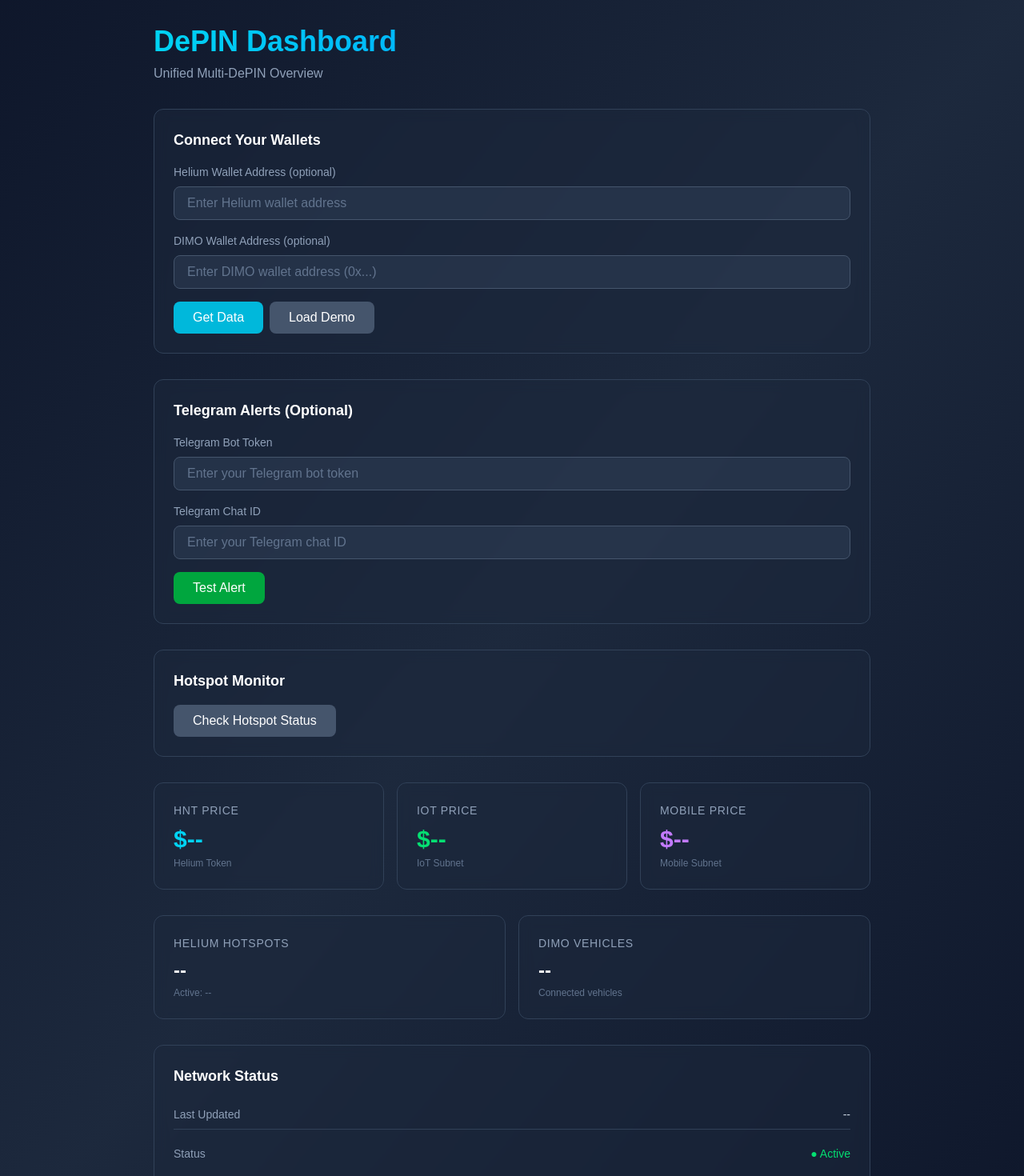
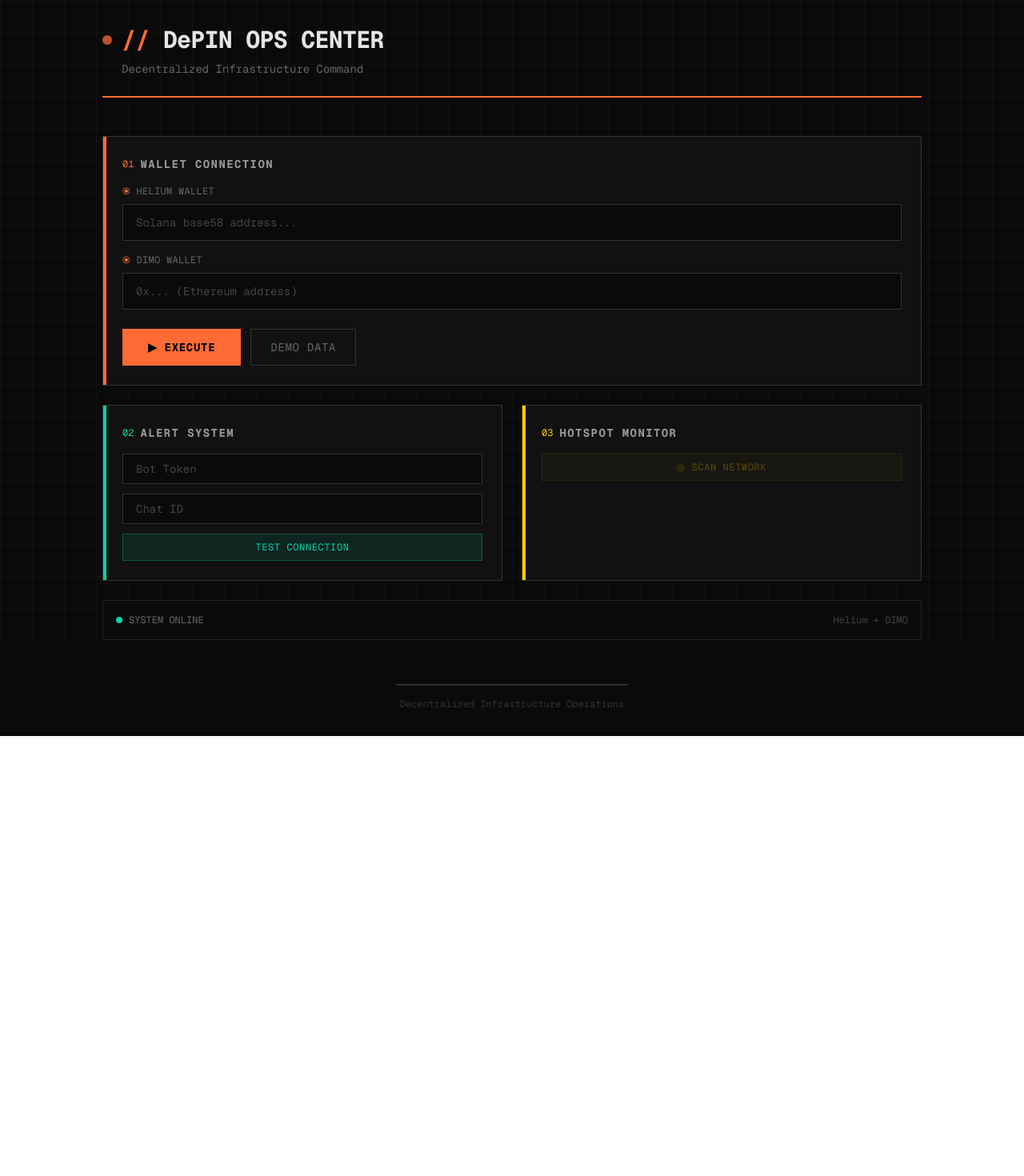
Before and after one commit to Samuel33rc/depin-dashboard, a Next.js app in the folder helium-dashboard/: page / in a window 1280 px wide. Shown: the top 1470 px of the page at 80% size. After the commit the page ends 920 px from the top, so only its background shows below. Built offline with nearby package versions, Linux system fonts and the light colour scheme.

Commit message:
Add CSV export, unified overview, and redesign (terminal aesthetic)

```diff
--- a/helium-dashboard/src/app/page.tsx
+++ b/helium-dashboard/src/app/page.tsx
@@ -29,6 +29,11 @@
   offlineHotspots: number;
   uptimePercentage: string;
   alertSent?: boolean;
+  rewards?: {
+    hnt: number;
+    iot: number;
+    mobile: number;
+  };
 }
 
 export default function Home() {
@@ -128,7 +133,7 @@
           chatId: telegramChatId,
           type: 'warning',
           title: 'DePIN Dashboard Test',
-          message: 'Telegram alerts are configured correctly! ✅'
+          message: 'Telegram alerts are configured correctly!'
         })
       });
 
@@ -142,225 +147,278 @@
     }
   };
 
+  const exportToCSV = () => {
+    if (!data && !dimoData) return;
+
+    const vehicleRows = dimoData?.vehicles ? dimoData.vehicles.map(v => [v.tokenId, `${v.year} ${v.make} ${v.model}`]) : [];
+
+    const rows = [
+      ['DePIN Dashboard Export', new Date().toISOString()],
+      [''],
+      ['Token Prices'],
+      ['Token', 'Price (USD)'],
+      ['HNT', data?.hntPrice.usd.toFixed(2) || ''],
+      ['IOT', data?.iotPrice.usd.toFixed(4) || ''],
+      ['MOBILE', data?.mobilePrice.usd.toFixed(4) || ''],
+      [''],
+      ['Helium Network'],
+      ['Metric', 'Value'],
+      ['Total Hotspots', data?.heliumStats.totalHotspots || ''],
+      ['Active Hotspots', data?.heliumStats.activeHotspots || ''],
+      [''],
+      ['DIMO'],
+      ['Metric', 'Value'],
+      ['Total Vehicles', dimoData?.totalVehicles || ''],
+      ...vehicleRows,
+    ];
+
+    const csvContent = rows.map(row => row.join(',')).join('\n');
+    const blob = new Blob([csvContent], { type: 'text/csv' });
+    const url = URL.createObjectURL(blob);
+    const a = document.createElement('a');
+    a.href = url;
+    a.download = `depin-dashboard-${new Date().toISOString().split('T')[0]}.csv`;
+    a.click();
+    URL.revokeObjectURL(url);
+  };
+
   return (
-    <div className="min-h-screen bg-gradient-to-br from-slate-900 via-slate-800 to-slate-900 text-white p-4 md:p-8">
-      <div className="max-w-4xl mx-auto">
-        <header className="mb-8">
-          <h1 className="text-3xl md:text-4xl font-bold bg-gradient-to-r from-cyan-400 to-blue-500 bg-clip-text text-transparent">
-            DePIN Dashboard
+    <div className="min-h-screen bg-[#0a0a0a] text-[#e5e5e5] p-4 md:p-8 font-mono">
+      <div className="absolute inset-0 opacity-[0.03] pointer-events-none"
+        style={{ backgroundImage: 'linear-gradient(#fff 1px, transparent 1px), linear-gradient(90deg, #fff 1px, transparent 1px)', backgroundSize: '40px 40px' }}>
+      </div>
+
+      <div className="max-w-5xl mx-auto relative">
+        <header className="mb-12 border-b-2 border-[#ff6b35] pb-6">
+          <div className="flex items-center gap-3 mb-2">
+            <div className="w-3 h-3 bg-[#ff6b35] rounded-full animate-pulse"></div>
+            <h1 className="text-2xl md:text-3xl font-bold tracking-tight">
+              <span className="text-[#ff6b35]">//</span> DePIN OPS CENTER
             </h1>
-          <p className="text-slate-400 mt-2">Unified Multi-DePIN Overview</p>
+          </div>
+          <p className="text-[#666] text-sm ml-6">Decentralized Infrastructure Command</p>
         </header>
 
-        <div className="bg-slate-800/50 backdrop-blur-sm border border-slate-700 rounded-xl p-6 mb-8">
-          <h3 className="text-lg font-semibold mb-4">Connect Your Wallets</h3>
+        <div className="grid gap-6 mb-8">
+          <div className="bg-[#111] border border-[#333] p-6 relative overflow-hidden">
+            <div className="absolute top-0 left-0 w-1 h-full bg-[#ff6b35]"></div>
+            <div className="flex items-center gap-2 mb-4">
+              <span className="text-xs text-[#ff6b35]">01</span>
+              <h3 className="text-sm font-bold uppercase tracking-widest text-[#999]">Wallet Connection</h3>
+            </div>
 
             <div className="space-y-4">
               <div>
-              <label className="block text-sm text-slate-400 mb-2">Helium Wallet Address (optional)</label>
-              <div className="flex gap-2">
+                <label className="block text-xs text-[#666] mb-2 uppercase tracking-wide">
+                  <span className="text-[#ff6b35]">⦿</span> Helium Wallet
+                </label>
                 <input
                   type="text"
                   value={heliumWallet}
                   onChange={(e) => setHeliumWallet(e.target.value)}
-                  placeholder="Enter Helium wallet address"
-                  className="flex-1 bg-slate-700/50 border border-slate-600 rounded-lg px-4 py-2 text-white placeholder-slate-500 focus:outline-none focus:border-cyan-500"
+                  placeholder="Solana base58 address..."
+                  className="w-full bg-[#0a0a0a] border border-[#333] px-4 py-3 text-sm text-[#e5e5e5] placeholder-[#444] focus:outline-none focus:border-[#ff6b35] font-mono"
                 />
-              </div>
               </div>
 
               <div>
-              <label className="block text-sm text-slate-400 mb-2">DIMO Wallet Address (optional)</label>
+                <label className="block text-xs text-[#666] mb-2 uppercase tracking-wide">
+                  <span className="text-[#ff6b35]">⦿</span> DIMO Wallet
+                </label>
                 <input
                   type="text"
                   value={dimoWallet}
                   onChange={(e) => setDimoWallet(e.target.value)}
-                placeholder="Enter DIMO wallet address (0x...)"
-                className="w-full bg-slate-700/50 border border-slate-600 rounded-lg px-4 py-2 text-white placeholder-slate-500 focus:outline-none focus:border-cyan-500"
+                  placeholder="0x... (Ethereum address)"
+                  className="w-full bg-[#0a0a0a] border border-[#333] px-4 py-3 text-sm text-[#e5e5e5] placeholder-[#444] focus:outline-none focus:border-[#ff6b35] font-mono"
                 />
               </div>
 
-            <div className="flex gap-2">
+              <div className="flex gap-3 pt-2">
                 <button
                   onClick={fetchData}
                   disabled={loading}
-                className="bg-cyan-500 hover:bg-cyan-600 disabled:bg-slate-600 text-white font-medium py-2 px-6 rounded-lg transition-colors"
+                  className="bg-[#ff6b35] hover:bg-[#ff8555] disabled:bg-[#444] text-black font-bold py-3 px-8 text-sm uppercase tracking-wider transition-colors"
                 >
-                {loading ? 'Loading...' : 'Get Data'}
+                  {loading ? '⟳ Loading' : '▶ Execute'}
                 </button>
                 <button
                   onClick={loadDemo}
                   disabled={loading}
-                className="bg-slate-600 hover:bg-slate-500 disabled:bg-slate-700 text-white font-medium py-2 px-6 rounded-lg transition-colors"
+                  className="border border-[#333] hover:border-[#ff6b35] text-[#666] hover:text-[#ff6b35] py-3 px-6 text-sm uppercase tracking-wider transition-colors"
                 >
-                Load Demo
+                  Demo Data
                 </button>
               </div>
             </div>
           </div>
 
-        <div className="bg-slate-800/50 backdrop-blur-sm border border-slate-700 rounded-xl p-6 mb-8">
-          <h3 className="text-lg font-semibold mb-4">Telegram Alerts (Optional)</h3>
+          <div className="grid md:grid-cols-2 gap-6">
+            <div className="bg-[#111] border border-[#333] p-6 relative overflow-hidden">
+              <div className="absolute top-0 left-0 w-1 h-full bg-[#00d4aa]"></div>
+              <div className="flex items-center gap-2 mb-4">
+                <span className="text-xs text-[#00d4aa]">02</span>
+                <h3 className="text-sm font-bold uppercase tracking-widest text-[#999]">Alert System</h3>
+              </div>
 
-          <div className="space-y-4">
-            <div>
-              <label className="block text-sm text-slate-400 mb-2">Telegram Bot Token</label>
+              <div className="space-y-3">
                 <input
                   type="password"
                   value={telegramToken}
                   onChange={(e) => setTelegramToken(e.target.value)}
-                placeholder="Enter your Telegram bot token"
-                className="w-full bg-slate-700/50 border border-slate-600 rounded-lg px-4 py-2 text-white placeholder-slate-500 focus:outline-none focus:border-cyan-500"
+                  placeholder="Bot Token"
+                  className="w-full bg-[#0a0a0a] border border-[#333] px-4 py-2 text-sm text-[#e5e5e5] placeholder-[#444] focus:outline-none focus:border-[#00d4aa] font-mono"
                 />
-            </div>
-
-            <div>
-              <label className="block text-sm text-slate-400 mb-2">Telegram Chat ID</label>
                 <input
                   type="text"
                   value={telegramChatId}
                   onChange={(e) => setTelegramChatId(e.target.value)}
-                placeholder="Enter your Telegram chat ID"
-                className="w-full bg-slate-700/50 border border-slate-600 rounded-lg px-4 py-2 text-white placeholder-slate-500 focus:outline-none focus:border-cyan-500"
+                  placeholder="Chat ID"
+                  className="w-full bg-[#0a0a0a] border border-[#333] px-4 py-2 text-sm text-[#e5e5e5] placeholder-[#444] focus:outline-none focus:border-[#00d4aa] font-mono"
                 />
-            </div>
-
                 <button
                   onClick={testTelegramAlert}
-              className="bg-green-600 hover:bg-green-700 text-white font-medium py-2 px-6 rounded-lg transition-colors"
+                  className="w-full bg-[#00d4aa]/10 border border-[#00d4aa]/30 hover:bg-[#00d4aa]/20 text-[#00d4aa] py-2 text-xs uppercase tracking-wider transition-colors"
                 >
-              Test Alert
+                  Test Connection
                 </button>
 
                 {alertStatus && (
-              <p className="text-sm text-slate-400">{alertStatus}</p>
+                  <p className="text-xs text-[#666] pt-2 font-mono">→ {alertStatus}</p>
                 )}
               </div>
             </div>
 
-        <div className="bg-slate-800/50 backdrop-blur-sm border border-slate-700 rounded-xl p-6 mb-8">
-          <h3 className="text-lg font-semibold mb-4">Hotspot Monitor</h3>
+            <div className="bg-[#111] border border-[#333] p-6 relative overflow-hidden">
+              <div className="absolute top-0 left-0 w-1 h-full bg-[#ffcc00]"></div>
+              <div className="flex items-center gap-2 mb-4">
+                <span className="text-xs text-[#ffcc00]">03</span>
+                <h3 className="text-sm font-bold uppercase tracking-widest text-[#999]">Hotspot Monitor</h3>
+              </div>
 
-          <div className="space-y-4">
+              <div className="space-y-3">
                 <button
                   onClick={checkHotspots}
                   disabled={checkingHotspots || !heliumWallet}
-              className="bg-blue-600 hover:bg-blue-700 disabled:bg-slate-600 text-white font-medium py-2 px-6 rounded-lg transition-colors"
+                  className="w-full bg-[#ffcc00]/10 border border-[#ffcc00]/30 hover:bg-[#ffcc00]/20 text-[#ffcc00] py-2 text-xs uppercase tracking-wider transition-colors disabled:opacity-30"
                 >
-              {checkingHotspots ? 'Checking...' : 'Check Hotspot Status'}
+                  {checkingHotspots ? '⟳ Scanning...' : '◎ Scan Network'}
                 </button>
 
                 {hotspotStatus && (
-              <div className="space-y-2">
-                <div className="flex justify-between items-center py-2 border-b border-slate-700">
-                  <span className="text-slate-400">Total Hotspots</span>
-                  <span className="font-medium">{hotspotStatus.totalHotspots}</span>
+                  <div className="space-y-2 pt-2 font-mono text-xs">
+                    <div className="flex justify-between py-1 border-b border-[#222]">
+                      <span className="text-[#666]">Total Units</span>
+                      <span className="text-[#e5e5e5]">{hotspotStatus.totalHotspots}</span>
                     </div>
-                <div className="flex justify-between items-center py-2 border-b border-slate-700">
-                  <span className="text-slate-400">Online</span>
-                  <span className="font-medium text-green-400">{hotspotStatus.onlineHotspots}</span>
+                    <div className="flex justify-between py-1 border-b border-[#222]">
+                      <span className="text-[#666]">Online</span>
+                      <span className="text-[#00d4aa]">{hotspotStatus.onlineHotspots}</span>
                     </div>
-                <div className="flex justify-between items-center py-2 border-b border-slate-700">
-                  <span className="text-slate-400">Offline</span>
-                  <span className="font-medium text-red-400">{hotspotStatus.offlineHotspots}</span>
+                    <div className="flex justify-between py-1 border-b border-[#222]">
+                      <span className="text-[#666]">Offline</span>
+                      <span className="text-[#ff4444]">{hotspotStatus.offlineHotspots}</span>
                     </div>
-                <div className="flex justify-between items-center py-2">
-                  <span className="text-slate-400">Uptime</span>
-                  <span className="font-medium">{hotspotStatus.uptimePercentage}%</span>
+                    <div className="flex justify-between py-1">
+                      <span className="text-[#666]">Uptime</span>
+                      <span className="text-[#ffcc00]">{hotspotStatus.uptimePercentage}%</span>
                     </div>
                   </div>
                 )}
               </div>
             </div>
-
-        <div className="grid grid-cols-1 md:grid-cols-3 gap-4 mb-8">
-          <div className="bg-slate-800/50 backdrop-blur-sm border border-slate-700 rounded-xl p-6">
-            <h3 className="text-sm font-medium text-slate-400 uppercase tracking-wider mb-2">
-              HNT Price
-            </h3>
-            <p className="text-3xl font-bold text-cyan-400">
-              ${data?.hntPrice.usd.toFixed(2) || '--'}
-            </p>
-            <p className="text-xs text-slate-500 mt-1">Helium Token</p>
           </div>
 
-          <div className="bg-slate-800/50 backdrop-blur-sm border border-slate-700 rounded-xl p-6">
-            <h3 className="text-sm font-medium text-slate-400 uppercase tracking-wider mb-2">
-              IOT Price
-            </h3>
-            <p className="text-3xl font-bold text-green-400">
-              ${data?.iotPrice.usd.toFixed(4) || '--'}
-            </p>
-            <p className="text-xs text-slate-500 mt-1">IoT Subnet</p>
+          {data && (
+            <div className="bg-[#111] border border-[#333] p-6">
+              <div className="flex items-center gap-2 mb-6">
+                <span className="text-xs text-[#ff6b35]">04</span>
+                <h3 className="text-sm font-bold uppercase tracking-widest text-[#999]">Live Token Prices</h3>
+                <span className="ml-auto text-xs text-[#444]">{data.lastUpdated ? new Date(data.lastUpdated).toLocaleTimeString() : '--'}</span>
               </div>
 
-          <div className="bg-slate-800/50 backdrop-blur-sm border border-slate-700 rounded-xl p-6">
-            <h3 className="text-sm font-medium text-slate-400 uppercase tracking-wider mb-2">
-              MOBILE Price
-            </h3>
-            <p className="text-3xl font-bold text-purple-400">
-              ${data?.mobilePrice.usd.toFixed(4) || '--'}
-            </p>
-            <p className="text-xs text-slate-500 mt-1">Mobile Subnet</p>
+              <div className="grid grid-cols-3 gap-4">
+                <div className="bg-[#0a0a0a] border border-[#222] p-4 text-center">
+                  <p className="text-[10px] text-[#666] uppercase tracking-wider mb-1">HNT</p>
+                  <p className="text-2xl font-bold text-[#ff6b35]">${data.hntPrice.usd.toFixed(2)}</p>
+                </div>
+                <div className="bg-[#0a0a0a] border border-[#222] p-4 text-center">
+                  <p className="text-[10px] text-[#666] uppercase tracking-wider mb-1">IOT</p>
+                  <p className="text-2xl font-bold text-[#00d4aa]">${data.iotPrice.usd.toFixed(4)}</p>
+                </div>
+                <div className="bg-[#0a0a0a] border border-[#222] p-4 text-center">
+                  <p className="text-[10px] text-[#666] uppercase tracking-wider mb-1">MOBILE</p>
+                  <p className="text-2xl font-bold text-[#a78bfa]">${data.mobilePrice.usd.toFixed(4)}</p>
                 </div>
               </div>
+            </div>
+          )}
 
-        <div className="grid grid-cols-1 md:grid-cols-2 gap-4 mb-8">
-          <div className="bg-slate-800/50 backdrop-blur-sm border border-slate-700 rounded-xl p-6">
-            <h3 className="text-sm font-medium text-slate-400 uppercase tracking-wider mb-2">
-              Helium Hotspots
-            </h3>
-            <p className="text-2xl font-bold text-white">
-              {data?.heliumStats.totalHotspots.toLocaleString() || '--'}
-            </p>
-            <p className="text-xs text-slate-500 mt-1">
-              Active: {data?.heliumStats.activeHotspots.toLocaleString() || '--'}
-            </p>
+          {(data || dimoData) && (
+            <div className="bg-[#111] border border-[#333] p-6">
+              <div className="flex items-center justify-between mb-6">
+                <div className="flex items-center gap-2">
+                  <span className="text-xs text-[#00d4aa]">05</span>
+                  <h3 className="text-sm font-bold uppercase tracking-widest text-[#999]">Fleet Overview</h3>
+                </div>
+                <button
+                  onClick={exportToCSV}
+                  className="text-xs text-[#666] hover:text-[#ff6b35] uppercase tracking-wider transition-colors"
+                >
+                  ↓ Export Data
+                </button>
               </div>
 
-          <div className="bg-slate-800/50 backdrop-blur-sm border border-slate-700 rounded-xl p-6">
-            <h3 className="text-sm font-medium text-slate-400 uppercase tracking-wider mb-2">
-              DIMO Vehicles
-            </h3>
-            <p className="text-2xl font-bold text-white">
-              {dimoData?.totalVehicles || '--'}
-            </p>
-            <p className="text-xs text-slate-500 mt-1">Connected vehicles</p>
+              <div className="grid grid-cols-2 md:grid-cols-4 gap-4">
+                <div className="bg-[#0a0a0a] border border-[#222] p-4 text-center">
+                  <p className="text-3xl font-bold text-[#e5e5e5]">{data?.heliumStats.totalHotspots.toLocaleString() || '0'}</p>
+                  <p className="text-[10px] text-[#666] uppercase tracking-wider mt-1">Hotspots</p>
+                </div>
+                <div className="bg-[#0a0a0a] border border-[#222] p-4 text-center">
+                  <p className="text-3xl font-bold text-[#e5e5e5]">{dimoData?.totalVehicles || '0'}</p>
+                  <p className="text-[10px] text-[#666] uppercase tracking-wider mt-1">Vehicles</p>
+                </div>
+                <div className="bg-[#0a0a0a] border border-[#222] p-4 text-center">
+                  <p className="text-3xl font-bold text-[#00d4aa]">{data?.heliumStats.activeHotspots.toLocaleString() || '0'}</p>
+                  <p className="text-[10px] text-[#666] uppercase tracking-wider mt-1">Online</p>
+                </div>
+                <div className="bg-[#0a0a0a] border border-[#222] p-4 text-center">
+                  <p className="text-3xl font-bold text-[#ff4444]">{(data?.heliumStats.totalHotspots || 0) - (data?.heliumStats.activeHotspots || 0)}</p>
+                  <p className="text-[10px] text-[#666] uppercase tracking-wider mt-1">Offline</p>
                 </div>
               </div>
+            </div>
+          )}
 
           {dimoData && dimoData.vehicles.length > 0 && (
-          <div className="bg-slate-800/50 backdrop-blur-sm border border-slate-700 rounded-xl p-6 mb-8">
-            <h3 className="text-lg font-semibold mb-4">Your DIMO Vehicles</h3>
-            <div className="space-y-2">
+            <div className="bg-[#111] border border-[#333] p-6">
+              <div className="flex items-center gap-2 mb-4">
+                <span className="text-xs text-[#a78bfa]">06</span>
+                <h3 className="text-sm font-bold uppercase tracking-widest text-[#999]">DIMO Fleet</h3>
+              </div>
+              <div className="space-y-1">
                 {dimoData.vehicles.map((vehicle) => (
-                <div key={vehicle.tokenId} className="flex justify-between items-center py-2 border-b border-slate-700 last:border-0">
-                  <span className="text-white">{vehicle.year} {vehicle.make} {vehicle.model}</span>
-                  <span className="text-slate-400 text-sm">Token #{vehicle.tokenId}</span>
+                  <div key={vehicle.tokenId} className="flex justify-between items-center py-2 border-b border-[#222] last:border-0 font-mono text-sm">
+                    <span className="text-[#e5e5e5]">{vehicle.year} {vehicle.make} {vehicle.model}</span>
+                    <span className="text-[#666]">#{vehicle.tokenId}</span>
                   </div>
                 ))}
               </div>
             </div>
           )}
 
-        <div className="bg-slate-800/50 backdrop-blur-sm border border-slate-700 rounded-xl p-6">
-          <h3 className="text-lg font-semibold mb-4">Network Status</h3>
-          <div className="space-y-3 text-sm">
-            <div className="flex justify-between items-center py-2 border-b border-slate-700">
-              <span className="text-slate-400">Last Updated</span>
-              <span className="text-slate-300">
-                {data ? new Date(data.lastUpdated).toLocaleTimeString() : '--'}
-              </span>
+          <div className="bg-[#0a0a0a] border border-[#222] p-4 flex items-center justify-between">
+            <div className="flex items-center gap-2">
+              <div className="w-2 h-2 bg-[#00d4aa] rounded-full"></div>
+              <span className="text-xs text-[#666] font-mono">SYSTEM ONLINE</span>
             </div>
-            <div className="flex justify-between items-center py-2">
-              <span className="text-slate-400">Status</span>
-              <span className="text-green-400">● Active</span>
-            </div>
+            <span className="text-xs text-[#444] font-mono">Helium + DIMO</span>
           </div>
         </div>
 
-        <footer className="mt-8 text-center text-slate-500 text-sm">
-          <p>DePIN Dashboard • Helium + DIMO • Built with Next.js</p>
+        <footer className="mt-12 text-center text-[#333] text-xs font-mono">
+          <p>━━━━━━━━━━━━━━━━━━━━━━━━━━━━━━━━━━━━━━━━</p>
+          <p className="mt-2">Decentralized Infrastructure Operations</p>
         </footer>
       </div>
     </div>
```
Also changed, not shown: helium-dashboard/scripts/browser-test.ts (+5 -5 lines), 1 other file (tests, documents, lock files or other folders). Lines whose indentation alone changed are shown as unchanged.
